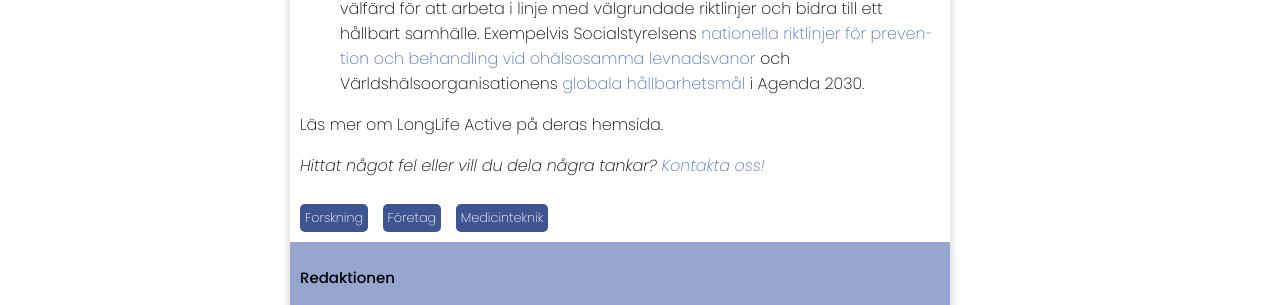
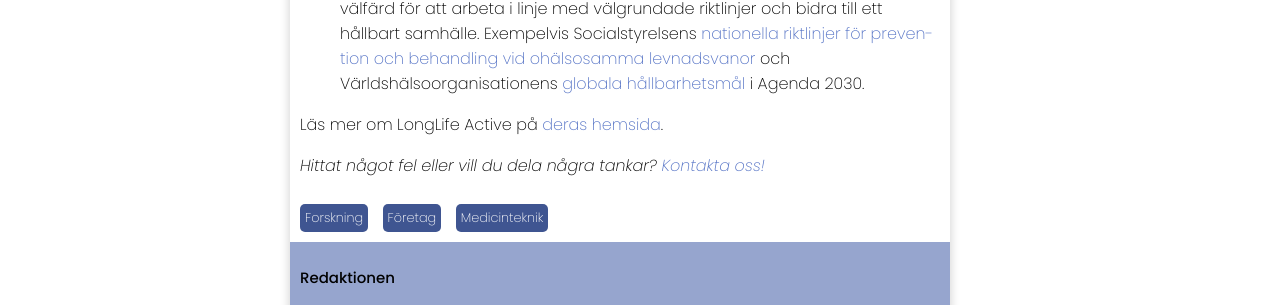
Before and after one commit to teddykladdkak/ehalsa-sverige, a Jekyll site: the page built from _posts/2022-06-30-forskningsbaserad-ehalsa-erfarenheter-fran-longlife-active.markdown, in a window 1280 px wide and 900 px high, scrolled down 3543 px. Shown: the part 147-452 px from the top of the window. Built offline with Jekyll 4.4.1, drawn with Linux system fonts in a browser that asks for light colours; comment, search, counter and statistics services are not loaded; part of the change alters nothing that is shown.

```diff
--- a/_posts/2022-06-30-forskningsbaserad-ehalsa-erfarenheter-fran-longlife-active.markdown
+++ b/_posts/2022-06-30-forskningsbaserad-ehalsa-erfarenheter-fran-longlife-active.markdown
@@ -67,6 +67,6 @@ För att utveckla en forskningsbaserad eHälsoprodukt rekommenderar LongLife Act
 * Samtala och samarbeta med relevanta och engagerande samhällsaktörer för att gemensamt bidra till en kraftfull insats för folkhälsan och samhället.
 * Följ upp nationella och internationella rekommendationer inom hälsa och välfärd för att arbeta i linje med välgrundade riktlinjer och bidra till ett hållbart samhälle. Exempelvis Socialstyrelsens [nationella riktlinjer för prevention och behandling vid ohälsosamma levnadsvanor](https://www.socialstyrelsen.se/kunskapsstod-och-regler/regler-och-riktlinjer/nationella-riktlinjer/riktlinjer-och-utvarderingar/levnadsvanor/) och Världshälsoorganisationens [globala hållbarhetsmål](https://www.globalamalen.se/) i Agenda 2030.
 
-Läs mer om LongLife Active på deras hemsida.
+Läs mer om LongLife Active på [deras hemsida](https://media1.longlifeactive.se/).
 
 _Hittat något fel eller vill du dela några tankar? [Kontakta oss!](/index.html#form-message)_
```
